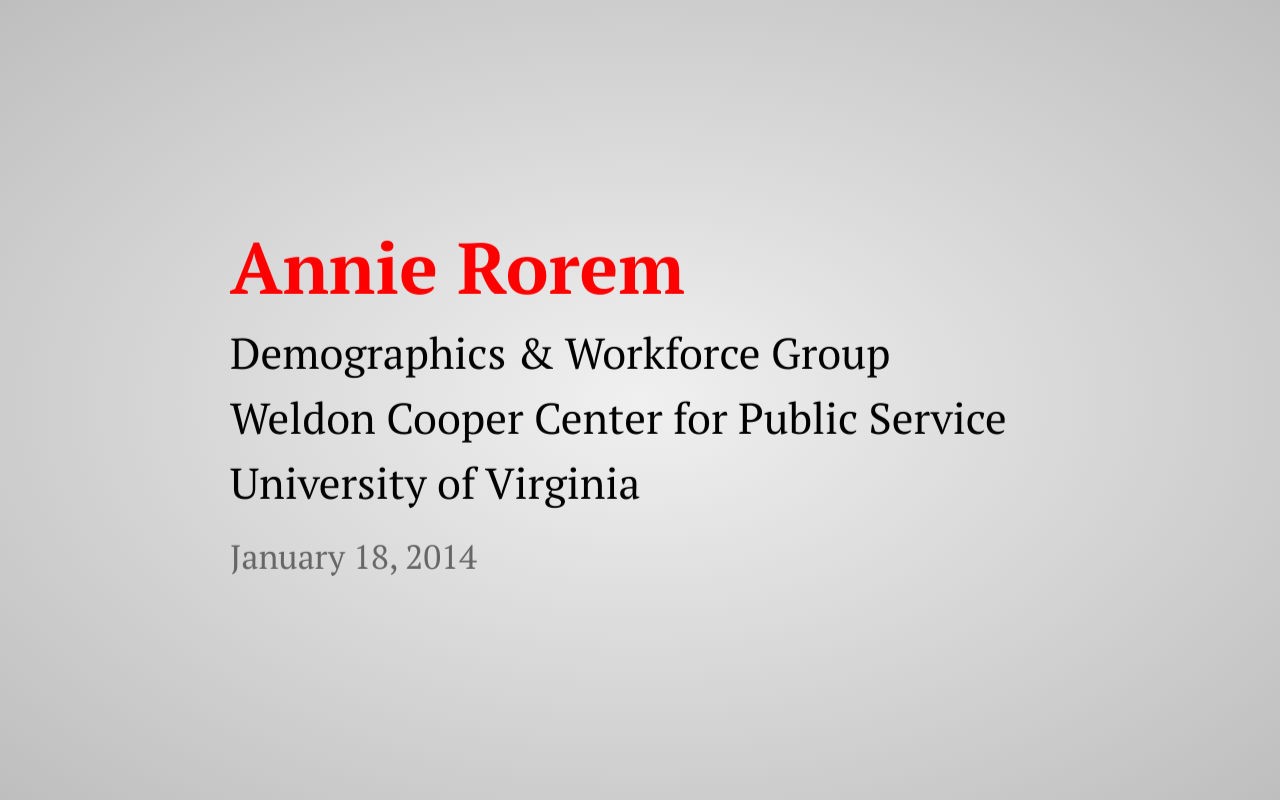
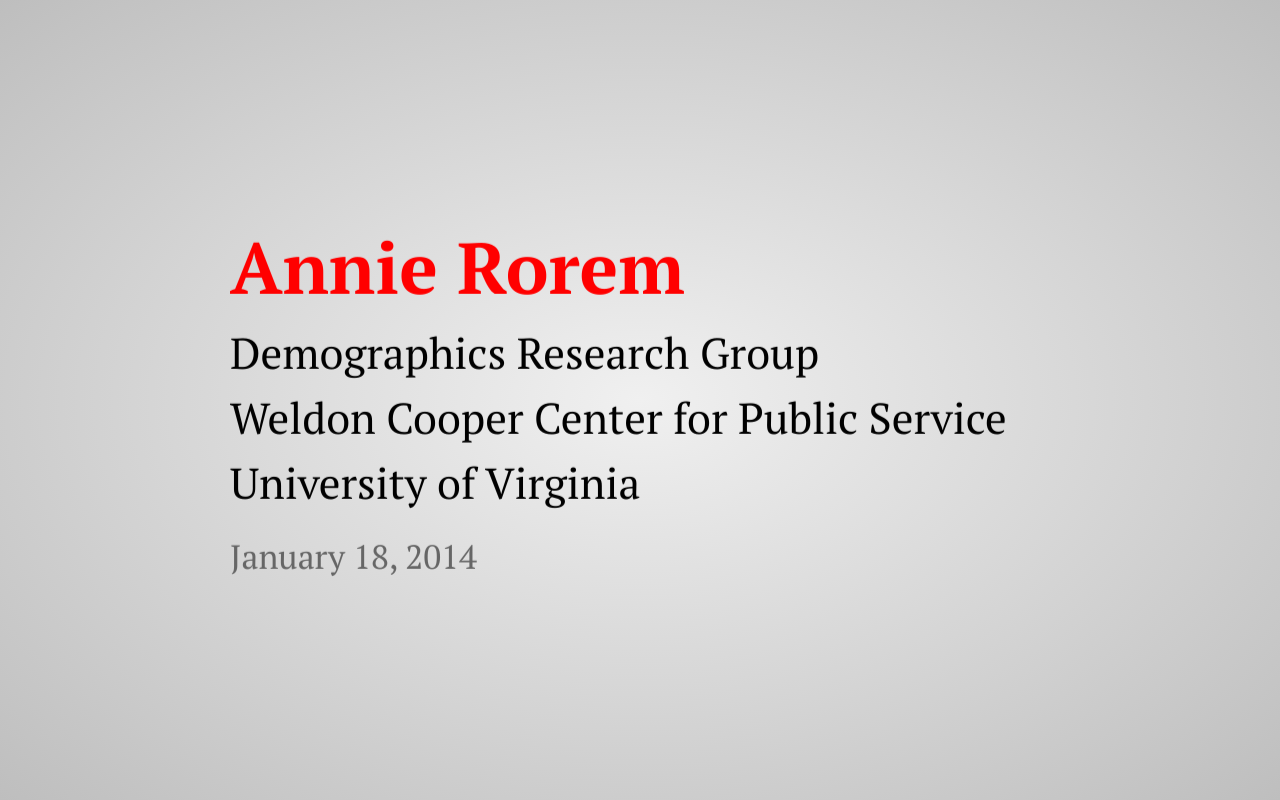
Before and after one commit to michaelmyers/annierorem, a plain HTML site: page presentation/njc.html in a window 1280 px wide. Shown: the top 800 px of the page. Drawn offline with nearby package versions, Linux system fonts and the light colour scheme.

Commit message:
changed org name

```diff
--- a/presentation/njc.html
+++ b/presentation/njc.html
@@ -31,7 +31,7 @@
     <div id="welcome" class="step" data-x="500" data-y="-4000" data-scale="1.5">
 
         <h1 style="font-weight: bold; color: red;">Annie Rorem</h1>
-        <h4>Demographics & Workforce Group</h4>
+        <h4>Demographics Research Group</h4>
         <h4>Weldon Cooper Center for Public Service</h4>
         <h4>University of Virginia</h4>
 
```
Also changed, not shown: index.html (+1 -1 lines).
